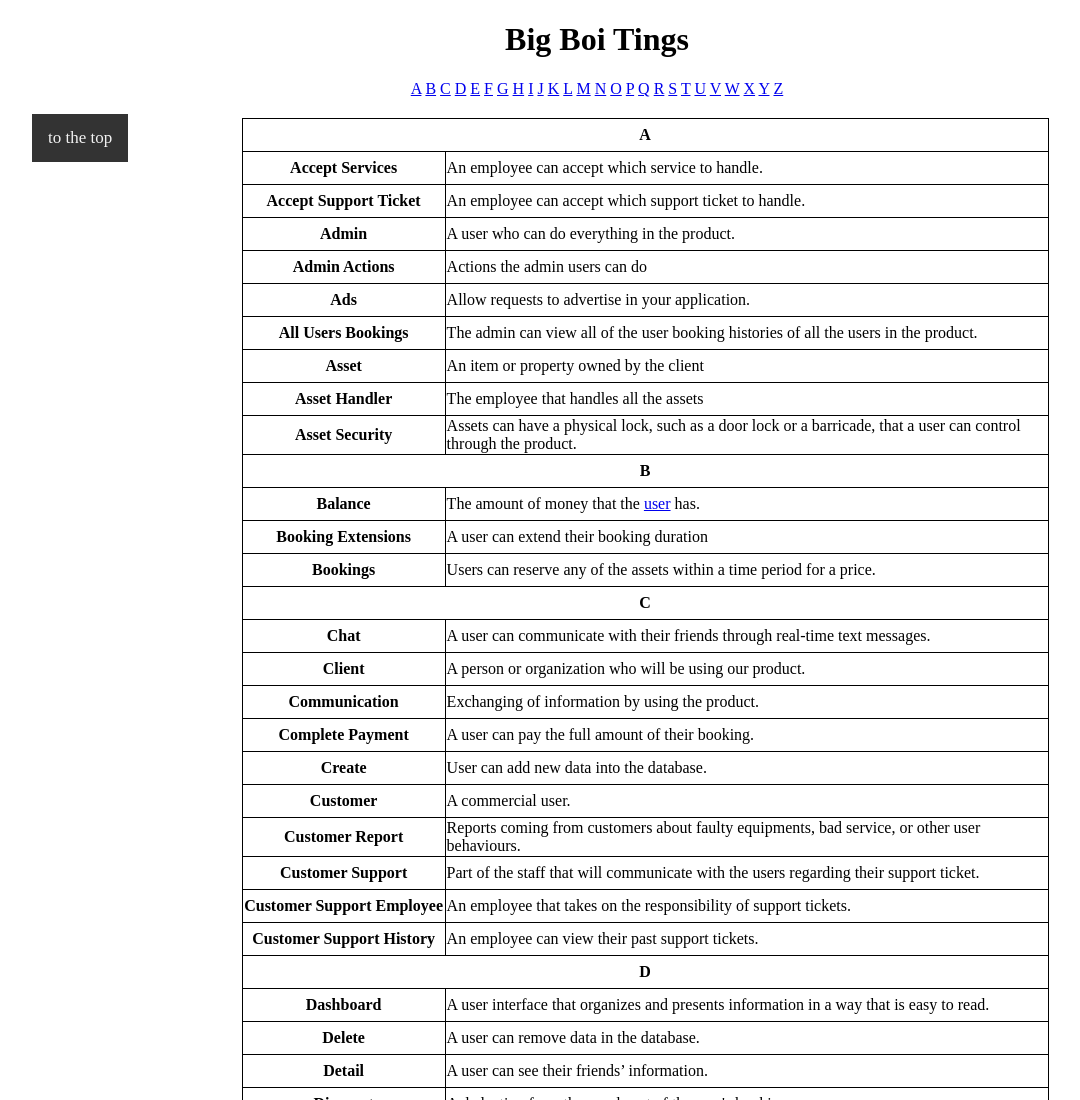
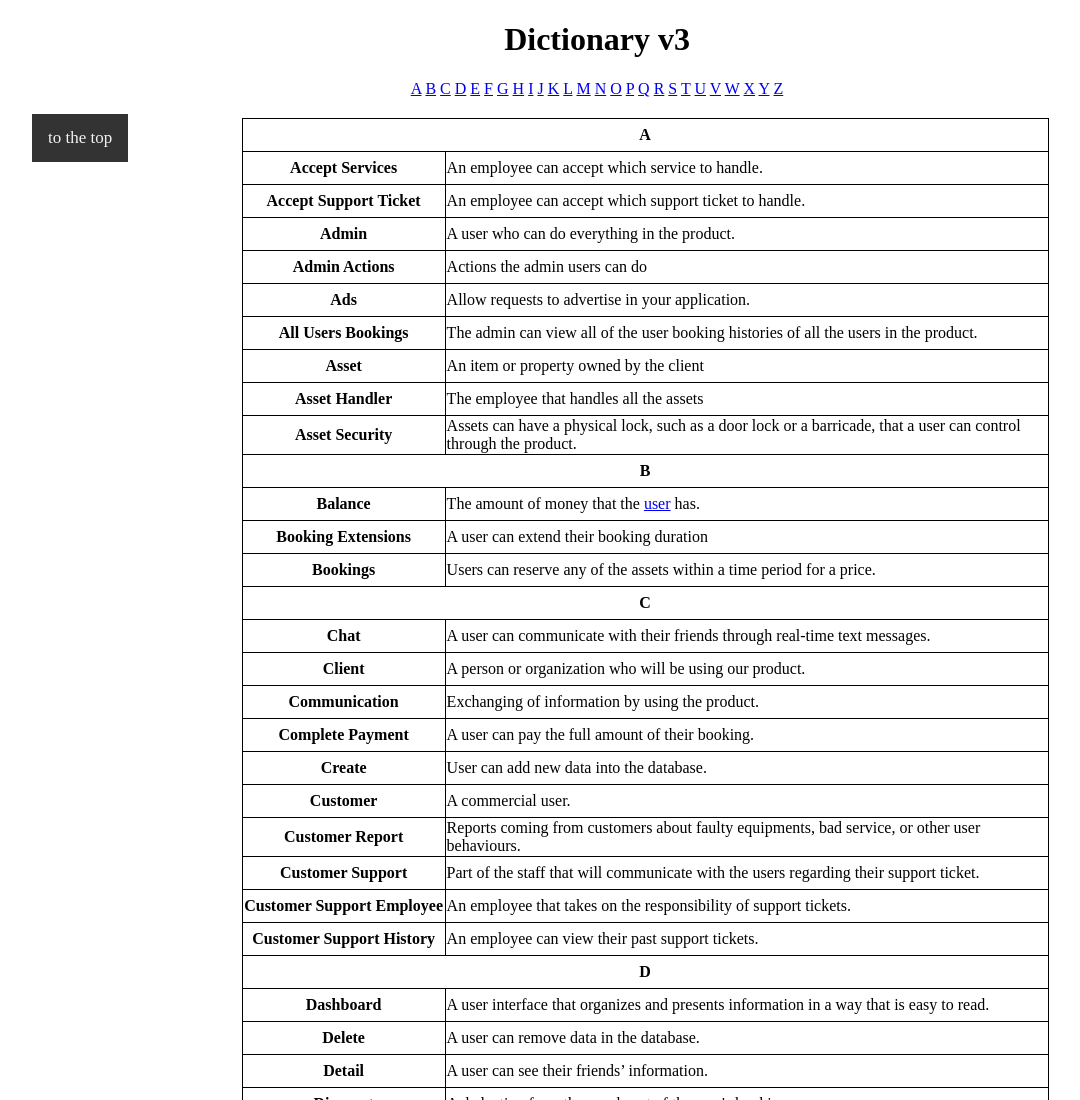
Before and after one commit to Wsm2018/dictionary, a plain HTML site: page index.html in a window 1280 px wide. Shown: the top 1100 px of the page, without its empty margins (43-1123 px from the left). Drawn offline with Linux system fonts and the light colour scheme.

Commit message:
Update index.html

```diff
--- a/index.html
+++ b/index.html
@@ -86,7 +86,7 @@ h1{text-align: center;}
 </head>
 <body>
     <div id="container">
-        <h1 id="title">Big Boi Tings</h1>
+        <h1 id="title">Dictionary v3</h1>
 
         <span><a href="#A">A</a></span>
             <span><a href="#B">B</a></span>
```
